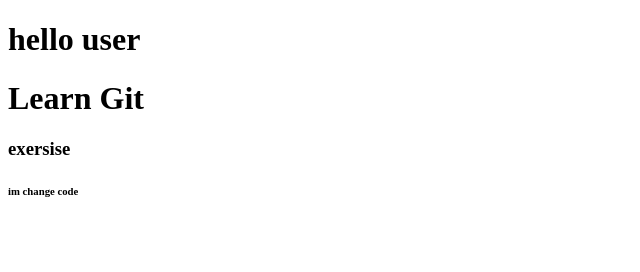
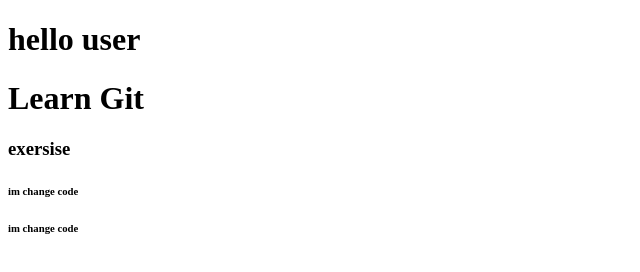
Before and after one commit to parisa69setvati/git-course, a plain HTML site: page index.html in a window 1280 px wide. Shown: the full height of the page, 0-640 px from the left. Drawn offline with Linux system fonts and the light colour scheme.

Commit message:
html change

```diff
--- a/index.html
+++ b/index.html
@@ -12,5 +12,6 @@
     <h1>Learn Git</h1>
 <h3>exersise</h3>
 <h6>im change code</h6>
+<h6>im change code</h6>
 </body>
 </html>
```
